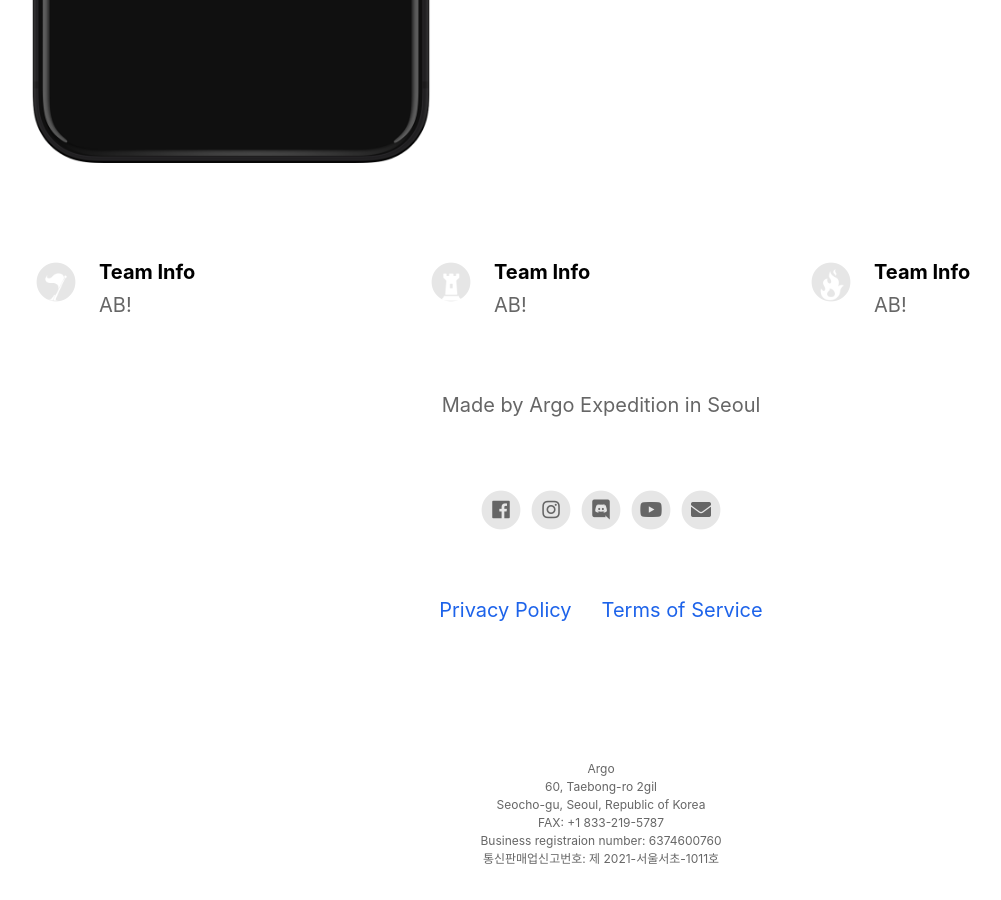
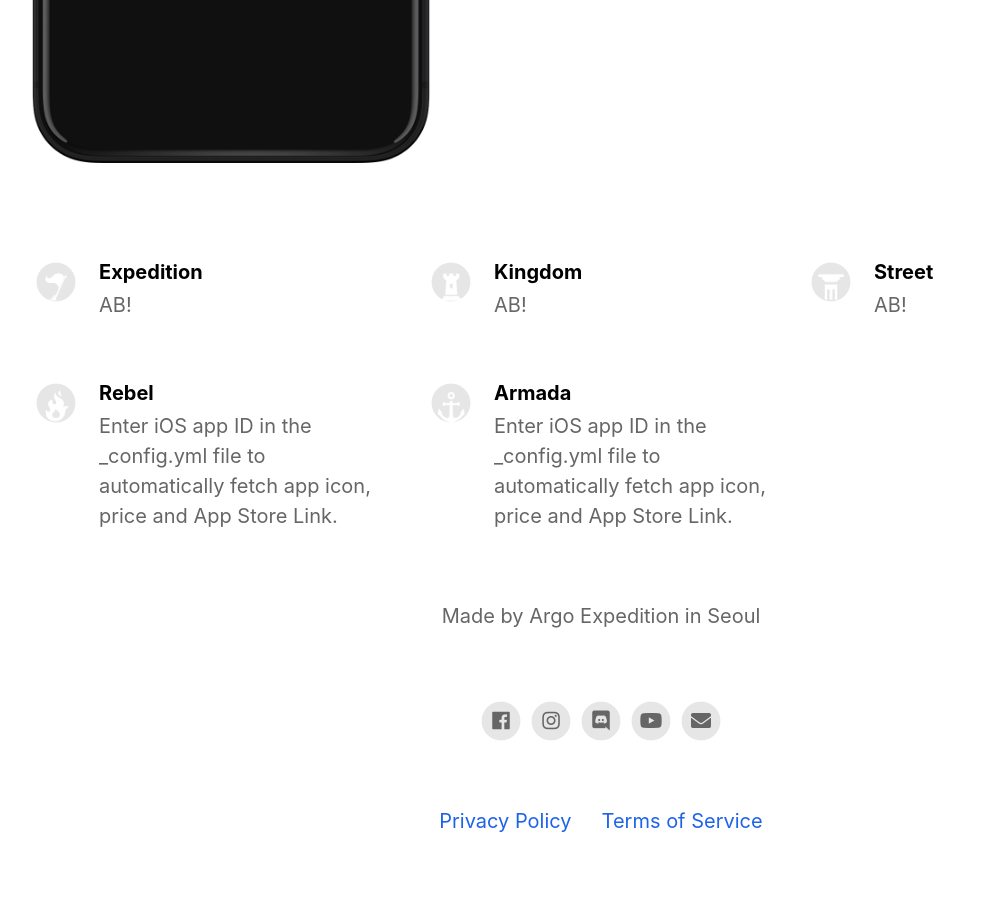
Before and after one commit to ArgoExped/Frozen-Arts, a Jekyll site: the page built from index.html, in a window 1280 px wide and 900 px high, scrolled down 822 px. Shown: the whole window, without its empty margins (39-1040 px from the left). Built offline with Jekyll 4.4.1, drawn with Linux system fonts in a browser that asks for light colours; nearby versions of some CDN libraries.

Commit message:
Group icons~ added

```diff
--- a/_config.yml
+++ b/_config.yml
@@ -35,25 +35,25 @@ discord_username                          : A3mwB2bt
 # Feature List                            Edit, add or remove features to be presented.
 features                                  :
 
-  - title                                 : Team Info
+  - title                                 : Expedition
     description                           : AB!
     fontawesome_icon_name                 : assets/groups/Expedition.png
 
-  - title                                 : Team Info
+  - title                                 : Kingdom
     description                           : AB!
     fontawesome_icon_name                 : assets/groups/Kingdom.png
 
-  - title                                 : Team Info
+  - title                                 : Street
     description                           : AB!
+    fontawesome_icon_name                 : assets/groups/Street.png
+
+  - title                                 : Rebel
+    description                           : Enter iOS app ID in the _config.yml file to automatically fetch app icon, price and App Store Link.
     fontawesome_icon_name                 : assets/groups/Rebel.png
 
-  - title                                 : #Automatic Icon and Metadata
-    description                           : #Enter iOS app ID in the _config.yml file to automatically fetch app icon, price and App Store Link.
-    fontawesome_icon_name                 : #sync
-
-  - title                                 : #Easy to Tweak
-    description                           : #Tweak accent color, images, icons and transparency via the _config.yml file. No HTML/CSS needed.
-    fontawesome_icon_name                 : #adjust
+  - title                                 : Armada
+    description                           : Enter iOS app ID in the _config.yml file to automatically fetch app icon, price and App Store Link.
+    fontawesome_icon_name                 : assets/groups/Armada.png
 
   - title                                 : #Feature List
     description                           : #Add features (like this one) to your site via the _config.yml file. No HTML/CSS needed.
```
